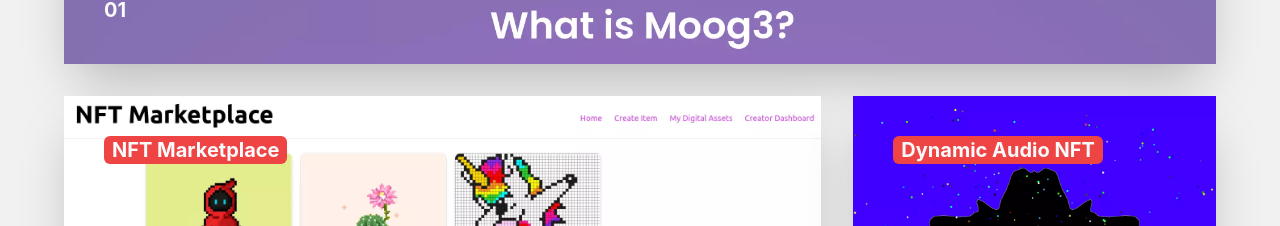
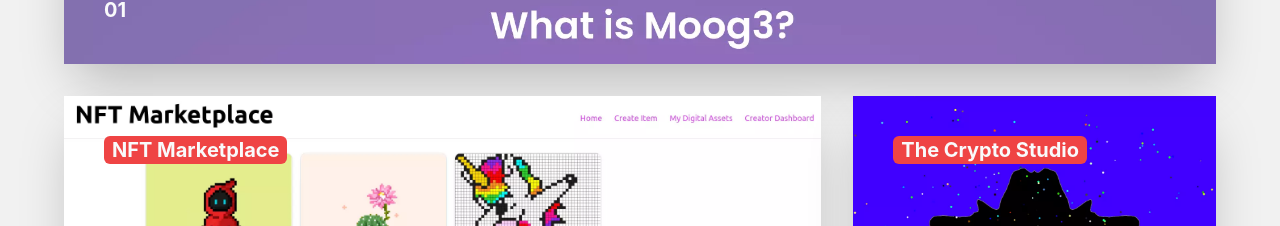
Before and after one commit to Suhel-Kap/portfolio, a Next.js app: page / in a window 1280 px wide. Shown: the part 1565-1791 px from the top of the page. Built offline with nearby package versions, Linux system fonts and the light colour scheme; no server answers.

Commit message:
data updated

```diff
--- a/components/FavouriteProjects.js
+++ b/components/FavouriteProjects.js
@@ -76,7 +76,7 @@ export default function FavouriteProjects() {
           </a>
           {/* Single card */}
           <a
-            href="https://github.com/Suhel-Kap/dynamic-audio-nfts"
+            href="https://github.com/Suhel-Kap/the-crypto-studio"
             target={"_blank"}
             className="w-full block col-span-3 sm:col-span-1  object-cover"
           >
@@ -84,11 +84,11 @@ export default function FavouriteProjects() {
               {/* <div className="overlay absolute inset-0 bg-black bg-opacity-70 z-10"></div> */}
               <img
                 src="/dan-thumbnail.webp"
-                alt="dynamic-audio-nft"
+                alt="the-crypto-studio"
                 className="transform hover:scale-125 transition duration-2000 ease-out object-cover shadow-2xl"
               />
               <h1 className="absolute top-10 left-10 text-gray-50 font-bold text-xl bg-red-500 rounded-md px-2">
-                Dynamic Audio NFT
+                The Crypto Studio
               </h1>
               <h1 className="absolute bottom-10 left-10 text-gray-50 font-bold text-xl">
                 03
--- a/constants/data.js
+++ b/constants/data.js
@@ -13,8 +13,8 @@ const userData = {
       imgUrl: "/moog3-landing.webp"
     },
     {
-      title: "Dynamic Audio NFT",
-      link: "https://github.com/Suhel-Kap/dynamic-audio-nfts",
+      title: "The Crypto Studio",
+      link: "https://github.com/Suhel-Kap/the-crypto-studio",
       imgUrl: "/dan-thumbnail.webp"
     },
     {
@@ -61,8 +61,8 @@ const userData = {
       `To fulfill my goal to giving back to the community, I joined the Google Developers Student Club in my college and since then I have actively participated in helping my peers reach their full potential. I led the 30 days of Google Cloud Facilitator program in my college where I mentored over 100 students to kick start their journey in the world of Cloud. Currently I am the acting lead of the GDSC Club at SCET. `,
       `I am an enthusiastic and motivated second year Computer Science pursuing student with intuitive problem‑solving skills. I am capable of working under pressure. I am a passionate and quick learner with a notable interest towards Machine Learning, Cloud Computing and DevOps.`,
     ],
-    // currentProject: "Tailwind Master Kit",
-    // currentProjectUrl: "https://tailwindmasterkit.com",
+    currentProject: "M3tadao",
+    currentProjectUrl: "https://github.com/Suhel-Kap/m3tadao.eth",
   },
   experience: [
     {
```
